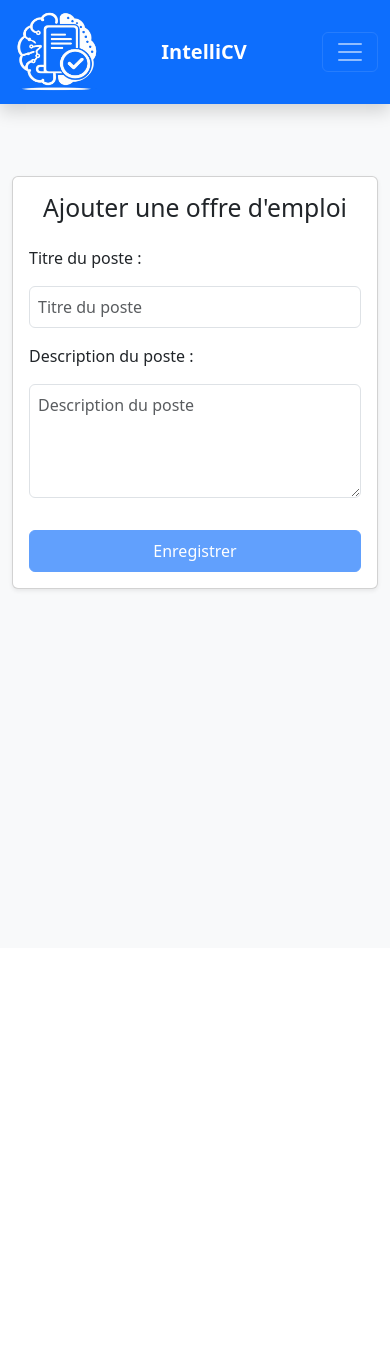
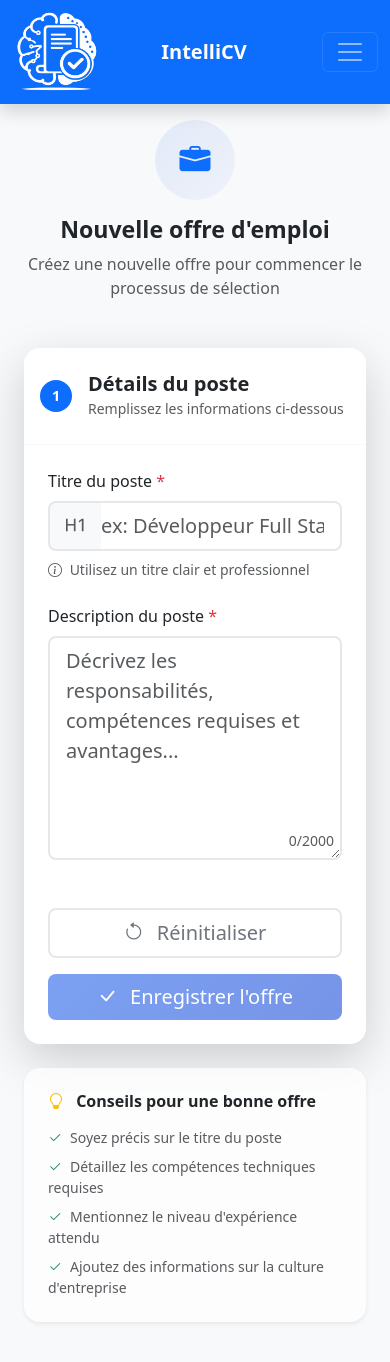
Before and after one commit to Essouiriaya/nlp-ai-project, an Angular app in the folder frontend/: page /job-upload in a window 390 px wide. Shown: the top 1362 px of the page. Before the commit the page ends 948 px from the top, so only its background shows below. Built offline with nearby package versions, Linux system fonts and the light colour scheme.

Commit message:
Improve UI and continue frontend implementation

```diff
--- a/frontend/src/app/app.html
+++ b/frontend/src/app/app.html
@@ -1,5 +1,5 @@
 <!-- Navbar -->
-<nav class="navbar navbar-expand-md navbar-dark bg-primary shadow">
+<nav class="navbar navbar-expand-md fixed-top navbar-dark bg-primary shadow">
   <div class="container">
     <img src="assets/images/logo.png" alt="Logo" width="90">
     <a class="navbar-brand fw-bold" routerLink="/">IntelliCV</a>
--- a/frontend/src/app/components/job-upload/job-upload.css
+++ /dev/null
@@ -1,24 +0,0 @@
-.job-container {
-  width: 500px;
-  margin: 2rem auto;
-  padding: 1rem;
-  border: 1px solid #ddd;
-  border-radius: 8px;
-  text-align: center;
-}
-
-input, textarea {
-  width: 100%;
-  margin: 0.5rem 0;
-  padding: 0.5rem;
-}
-
-button {
-  margin-top: 1rem;
-  padding: 0.5rem 1rem;
-}
-
-.message {
-  margin-top: 1rem;
-  color: green;
-}
--- a/frontend/src/app/components/job-upload/job-upload.html
+++ b/frontend/src/app/components/job-upload/job-upload.html
@@ -1,25 +1,151 @@
-<div class="card shadow-sm mx-auto mt-5" style="max-width: 600px;">
-  <div class="card-body">
-    <h2 class="card-title text-center mb-4">Ajouter une offre d'emploi</h2>
+<div class="container-fluid py-5 bg-light min-vh-100 mt-5">
+  <div class="row justify-content-center">
+    <div class="col-12 col-lg-8 col-xl-6">
+      <div class="text-center mb-5">
+        <div class="icon-wrapper mb-3">
+          <i class="bi bi-briefcase-fill text-primary display-5"></i>
+        </div>
+        <h1 class="h3 fw-bold text-dark mb-2">Nouvelle offre d'emploi</h1>
+        <p class="text-muted">Créez une nouvelle offre pour commencer le processus de sélection</p>
+      </div>
+      <div class="card border-0 shadow-lg rounded-4 overflow-hidden">
+        <div class="card-header bg-white border-bottom border-light py-4">
+          <div class="d-flex align-items-center">
+            <div class="step-indicator me-3">
+              <span class="badge bg-primary rounded-pill">1</span>
+            </div>
+            <div>
+              <h5 class="mb-0 fw-semibold">Détails du poste</h5>
+              <small class="text-muted">Remplissez les informations ci-dessous</small>
+            </div>
+          </div>
+        </div>
 
-    <div class="mb-3">
-      <label class="form-label">Titre du poste :</label>
-      <input type="text" [(ngModel)]="title" placeholder="Titre du poste" class="form-control"/>
-    </div>
+        <!-- Card Body -->
+        <div class="card-body p-4 p-md-5">
+          <form (ngSubmit)="addJob()" #jobForm="ngForm">
+            <div class="mb-4">
+              <label for="jobTitle" class="form-label fw-medium text-dark">
+                Titre du poste <span class="text-danger">*</span>
+              </label>
+              <div class="input-group input-group-lg has-validation">
+                <span class="input-group-text bg-light border-end-0">
+                  <i class="bi bi-type-h1 text-muted"></i>
+                </span>
+                <input
+                  type="text"
+                  id="jobTitle"
+                  [(ngModel)]="title"
+                  name="title"
+                  #titleInput="ngModel"
+                  placeholder="ex: Développeur Full Stack Senior"
+                  class="form-control border-start-0 ps-0"
+                  [class.is-invalid]="titleInput.invalid && titleInput.touched"
+                  required
+                  minlength="3"
+                />
+                <div class="invalid-feedback">
+                  Veuillez saisir un titre valide (minimum 3 caractères)
+                </div>
+              </div>
+              <div class="form-text text-muted mt-2">
+                <i class="bi bi-info-circle me-1"></i>
+                Utilisez un titre clair et professionnel
+              </div>
+            </div>
+            <div class="mb-4">
+              <label for="jobDescription" class="form-label fw-medium text-dark">
+                Description du poste <span class="text-danger">*</span>
+              </label>
+              <div class="position-relative">
+                <textarea
+                  id="jobDescription"
+                  [(ngModel)]="description"
+                  name="description"
+                  #descInput="ngModel"
+                  rows="6"
+                  placeholder="Décrivez les responsabilités, compétences requises et avantages..."
+                  class="form-control form-control-lg"
+                  [class.is-invalid]="descInput.invalid && descInput.touched"
+                  required
+                  minlength="50"
+                  maxlength="2000"
+                ></textarea>
+                <div class="position-absolute bottom-0 end-0 p-2">
+                  <small class="text-muted" [class.text-danger]="description.length > 2000">
+                    {{ description.length }}/2000
+                  </small>
+                </div>
+              </div>
+              <div class="invalid-feedback">
+                La description doit contenir au moins 50 caractères
+              </div>
+            </div>
+            <div class="d-grid gap-3 d-md-flex justify-content-md-end mt-5">
+              <button
+                type="button"
+                class="btn btn-outline-secondary btn-lg px-4"
+                (click)="resetForm()"
+              >
+                <i class="bi bi-arrow-counterclockwise me-2"></i>
+                Réinitialiser
+              </button>
+              <button
+                type="submit"
+                class="btn btn-primary btn-lg px-5"
+                [disabled]="!title || !description || isLoading"
+              >
+                <span *ngIf="!isLoading">
+                  <i class="bi bi-check-lg me-2"></i>
+                  Enregistrer l'offre
+                </span>
+                <span *ngIf="isLoading">
+                  <span class="spinner-border spinner-border-sm me-2" role="status" aria-hidden="true"></span>
+                  Enregistrement...
+                </span>
+              </button>
+            </div>
+          </form>
+        </div>
+      </div>
+      <div
+        *ngIf="message"
+        class="alert alert-success alert-dismissible fade show mt-4 shadow-sm rounded-4 border-0"
+        role="alert"
+      >
+        <div class="d-flex align-items-center">
+          <div class="alert-icon me-3">
+            <i class="bi bi-check-circle-fill fs-4"></i>
+          </div>
+          <div>
+            <strong>Succès !</strong>
+            <p class="mb-0">{{ message }}</p>
+          </div>
+        </div>
+        <button
+          type="button"
+          class="btn-close"
+          (click)="message = ''"
+          aria-label="Close"
+        ></button>
+      </div>
 
-    <div class="mb-3">
-      <label class="form-label">Description du poste :</label>
-      <textarea [(ngModel)]="description" rows="4" placeholder="Description du poste" class="form-control"></textarea>
-    </div>
+      <!-- Quick Tips Card -->
+      <div class="card border-0 bg-white bg-opacity-75 mt-4 rounded-4 shadow-sm">
+        <div class="card-body p-4">
+          <h6 class="fw-bold text-dark mb-3">
+            <i class="bi bi-lightbulb text-warning me-2"></i>
+            Conseils pour une bonne offre
+          </h6>
+          <ul class="list-unstyled mb-0 text-muted small">
+            <li class="mb-2"><i class="bi bi-check2 text-success me-2"></i>Soyez précis sur le titre du poste</li>
+            <li class="mb-2"><i class="bi bi-check2 text-success me-2"></i>Détaillez les compétences techniques requises</li>
+            <li class="mb-2"><i class="bi bi-check2 text-success me-2"></i>Mentionnez le niveau d'expérience attendu</li>
+            <li><i class="bi bi-check2 text-success me-2"></i>Ajoutez des informations sur la culture d'entreprise</li>
+          </ul>
+        </div>
+      </div>
 
-    <button (click)="addJob()"
-            [disabled]="!title || !description"
-            class="btn btn-primary w-100">
-      Enregistrer
-    </button>
-
-    <div *ngIf="message" class="alert alert-success text-center mt-3">
-      {{ message }}
     </div>
   </div>
 </div>
--- /dev/null
+++ b/frontend/src/app/components/job-upload/job-upload.scss
@@ -0,0 +1,140 @@
+// Variables
+$primary-color: #2563eb;
+$success-color: #10b981;
+$border-radius: 1rem;
+$transition-speed: 0.3s;
+
+// Card Enhancements
+.card {
+  transition: transform $transition-speed ease, box-shadow $transition-speed ease;
+
+  &:hover {
+    transform: translateY(-2px);
+    box-shadow: 0 1rem 3rem rgba(0, 0, 0, 0.1) !important;
+  }
+}
+
+// Form Controls Enhancement
+.form-control {
+  border-radius: 0.5rem;
+  border: 2px solid #e5e7eb;
+  transition: all $transition-speed ease;
+
+  &:focus {
+    border-color: $primary-color;
+    box-shadow: 0 0 0 0.25rem rgba(37, 99, 235, 0.1);
+  }
+
+  &.is-invalid {
+    border-color: #ef4444;
+    background-image: none;
+  }
+}
+
+// Input Group Styling
+.input-group-text {
+  border-radius: 0.5rem 0 0 0.5rem;
+  border: 2px solid #e5e7eb;
+  border-right: none;
+}
+
+// Button Enhancements
+.btn {
+  border-radius: 0.5rem;
+  font-weight: 500;
+  transition: all $transition-speed ease;
+
+  &-primary {
+    background: linear-gradient(135deg, $primary-color 0%, #1d4ed8 100%);
+    border: none;
+
+    &:hover:not(:disabled) {
+      transform: translateY(-1px);
+      box-shadow: 0 4px 12px rgba(37, 99, 235, 0.3);
+    }
+
+    &:disabled {
+      opacity: 0.6;
+      cursor: not-allowed;
+    }
+  }
+
+  &-outline-secondary {
+    border: 2px solid #e5e7eb;
+
+    &:hover {
+      background-color: #f3f4f6;
+      border-color: #d1d5db;
+    }
+  }
+}
+
+// Alert Animation
+.alert {
+  animation: slideIn 0.4s ease-out;
+  border-radius: $border-radius;
+
+  &-success {
+    background-color: rgba(16, 185, 129, 0.1);
+    border: 1px solid rgba(16, 185, 129, 0.2);
+    color: #065f46;
+  }
+}
+
+// Step Indicator
+.step-indicator {
+  .badge {
+    width: 2rem;
+    height: 2rem;
+    display: flex;
+    align-items: center;
+    justify-content: center;
+    font-size: 0.9rem;
+  }
+}
+
+// Icon Wrapper
+.icon-wrapper {
+  width: 80px;
+  height: 80px;
+  background: linear-gradient(135deg, rgba(37, 99, 235, 0.1) 0%, rgba(37, 99, 235, 0.05) 100%);
+  border-radius: 50%;
+  display: flex;
+  align-items: center;
+  justify-content: center;
+  margin: 0 auto;
+}
+
+// Animations
+@keyframes slideIn {
+  from {
+    opacity: 0;
+    transform: translateY(-10px);
+  }
+  to {
+    opacity: 1;
+    transform: translateY(0);
+  }
+}
+
+// Responsive Adjustments
+@media (max-width: 768px) {
+  .card-body {
+    padding: 1.5rem !important;
+  }
+
+  .btn-lg {
+    width: 100%;
+  }
+}
+
+// Character Counter Positioning
+.position-relative textarea {
+  padding-bottom: 2rem;
+}
+
+// Focus States for Accessibility
+*:focus-visible {
+  outline: 2px solid $primary-color;
+  outline-offset: 2px;
+}
--- a/frontend/src/app/components/job-upload/job-upload.ts
+++ b/frontend/src/app/components/job-upload/job-upload.ts
@@ -10,12 +10,13 @@ import { HttpClientModule } from '@angular/common/http'
   standalone: true,
   imports: [FormsModule, CommonModule, HttpClientModule],
   templateUrl: './job-upload.html',
-  styleUrls: ['./job-upload.css']
+  styleUrls: ['./job-upload.scss']
 })
 export class JobUploadComponent {
   title: string = '';
   description: string = '';
   message: string = '';
+  isLoading: boolean = false;
 
   constructor(private apiService: ApiService) {}
 
@@ -27,4 +28,10 @@ export class JobUploadComponent {
       error: (err) => this.message = 'Erreur lors de l’ajout du job, réessayez.'
     });
   }
+
+  resetForm() {
+    this.title = '';
+    this.description = '';
+    this.message = '';
+  }
 }
--- a/frontend/src/index.html
+++ b/frontend/src/index.html
@@ -6,6 +6,7 @@
   <base href="/">
   <meta name="viewport" content="width=device-width, initial-scale=1">
   <link rel="icon" type="image/x-icon" href="favicon.ico">
+  <link rel="stylesheet" href="https://cdn.jsdelivr.net/npm/bootstrap-icons@1.11.0/font/bootstrap-icons.css">
 </head>
 <body>
   <app-root></app-root>
```
